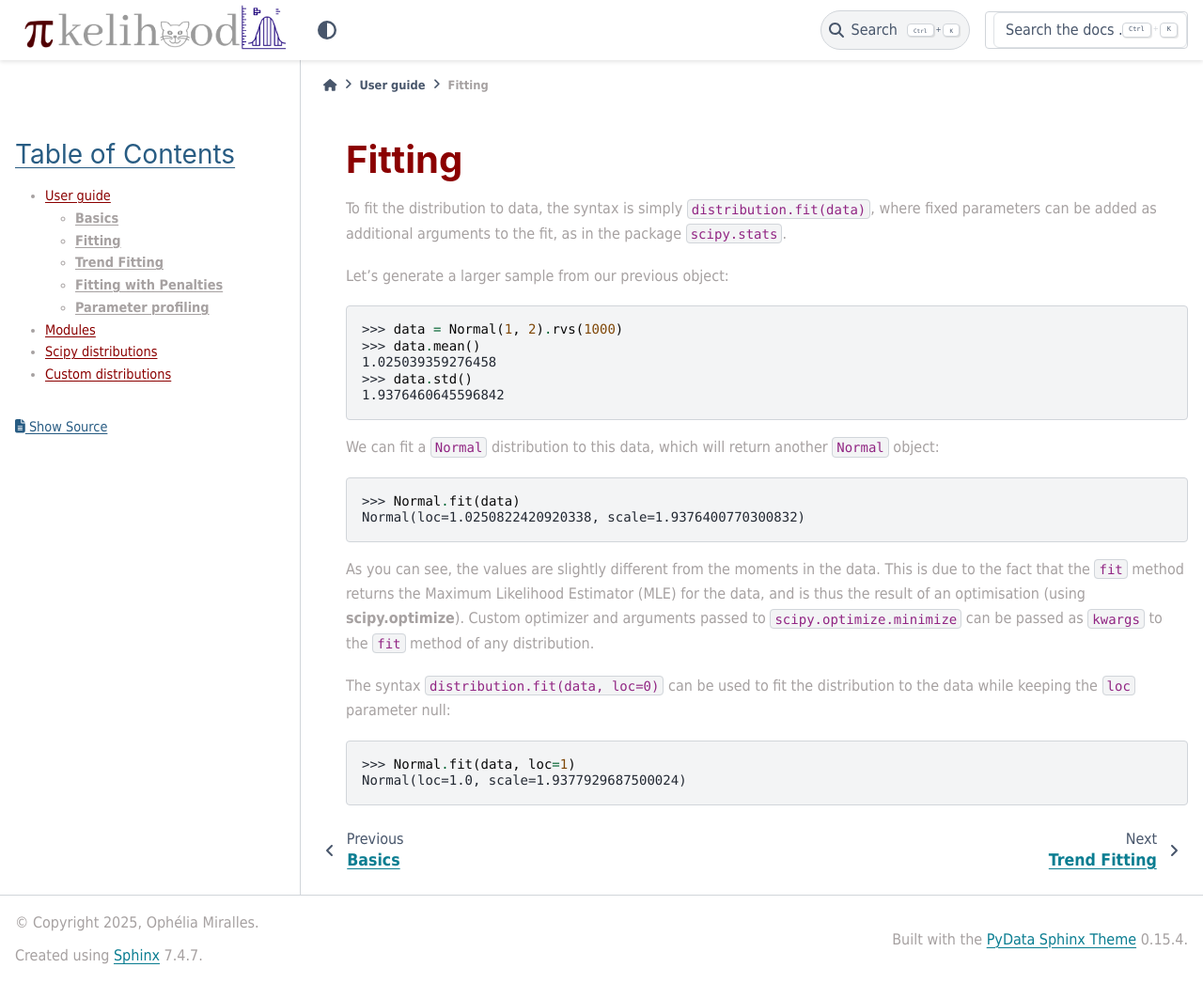
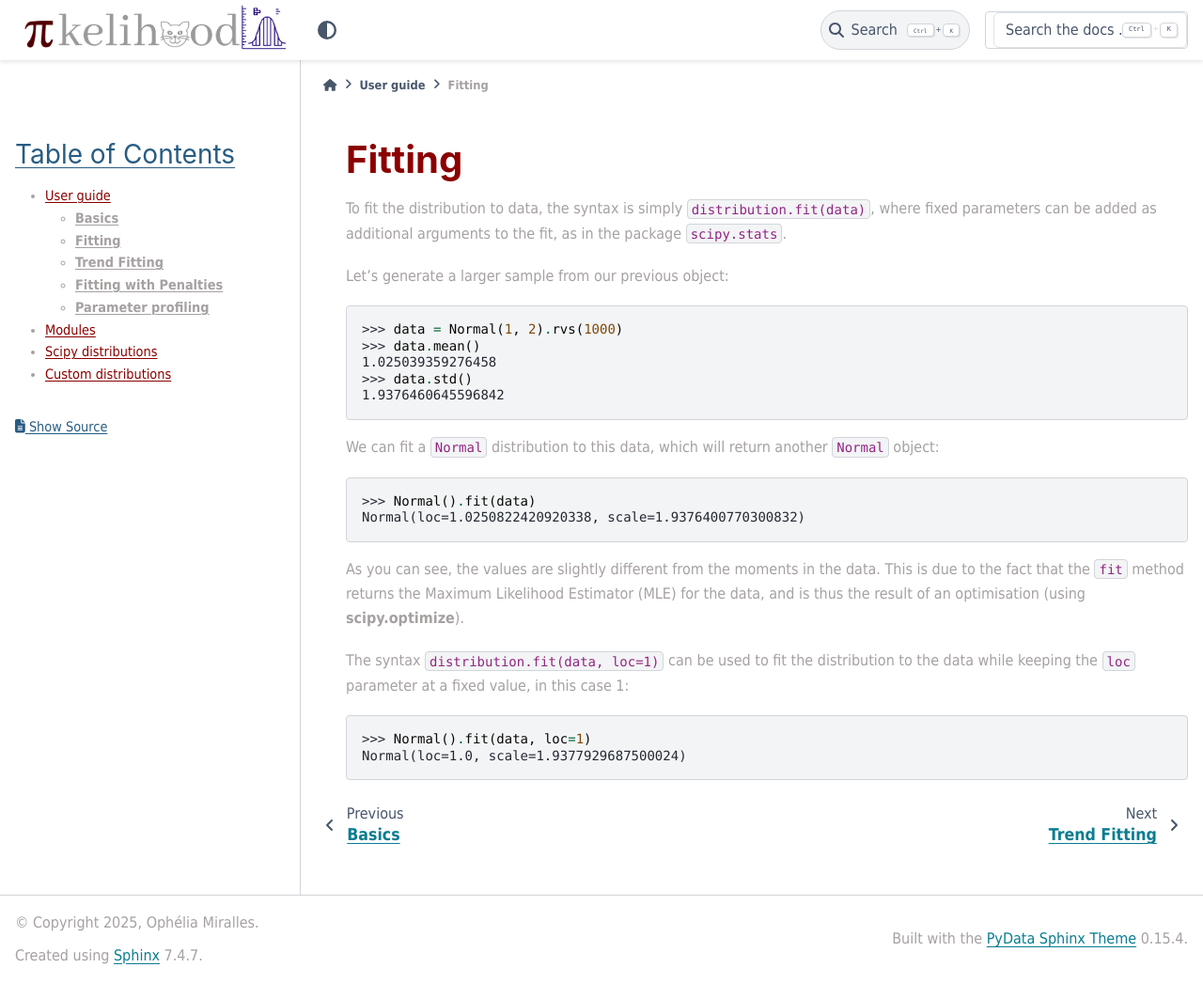
Before and after one commit to OpheliaMiralles/pykelihood, a Sphinx documentation site: the page built from docs/source/user_guide/fitting.rst, in a window 1280 px wide and 1046 px high. Shown: the whole window at 94% size. Built offline with Sphinx 7.4.7 and the PyData theme 0.15.4, drawn with Linux system fonts in a browser that asks for light colours.

Commit message:
Update documentation

```diff
--- a/docs/source/user_guide/fitting.rst
+++ b/docs/source/user_guide/fitting.rst
@@ -14,16 +14,15 @@ Let's generate a larger sample from our previous object:
 
 We can fit a ``Normal`` distribution to this data, which will return another ``Normal`` object:
 
->>> Normal.fit(data)
+>>> Normal().fit(data)
 Normal(loc=1.0250822420920338, scale=1.9376400770300832)
 
 As you can see, the values are slightly different from the moments in the data.
 This is due to the fact that the ``fit`` method returns the Maximum Likelihood Estimator (MLE)
-for the data, and is thus the result of an optimisation (using **scipy.optimize**). Custom optimizer and arguments passed
-to ``scipy.optimize.minimize`` can be passed as ``kwargs`` to the ``fit`` method of any distribution.
+for the data, and is thus the result of an optimisation (using **scipy.optimize**).
 
-The syntax ``distribution.fit(data, loc=0)`` can be used to fit the distribution to the data while keeping the ``loc``
-parameter null:
+The syntax ``distribution.fit(data, loc=1)`` can be used to fit the distribution to the data while keeping the ``loc``
+parameter at a fixed value, in this case 1:
 
->>> Normal.fit(data, loc=1)
+>>> Normal().fit(data, loc=1)
 Normal(loc=1.0, scale=1.9377929687500024)
--- a/docs/source/user_guide/penalty_fitting.rst
+++ b/docs/source/user_guide/penalty_fitting.rst
@@ -13,11 +13,11 @@ apply a Lasso penalty.
 >>> def lassolike_score(distribution, data):
 ...     return -np.sum(distribution.logpdf(data)) + 5 * np.abs(distribution.loc())
 ...
->>> cond_fit = Normal.fit(data, score=lassolike_score)
+>>> cond_fit = Normal().fit(data, score=lassolike_score)
 
 We then compare a fit using the standard negative log-likelihood function to the use of the Lasso-penalized likelihood.
 
->>> std_fit = Normal.fit(data)
+>>> std_fit = Normal().fit(data)
 >>> std_fit.loc.value
 -0.010891307380632494
 >>> cond_fit.loc.value
--- a/docs/source/user_guide/trend_fitting.rst
+++ b/docs/source/user_guide/trend_fitting.rst
@@ -12,13 +12,13 @@ array([-0.99802364, -0.99503679, -0.98900434, -0.98277981, -0.979487  ,
 
 If we try to fit this without a trend, the resulting distribution will miss out on most of the information.
 
->>> Normal.fit(data)
+>>> Normal().fit(data)
 Normal(loc=-3.6462053656578005e-05, scale=0.5789668679237372)
 
 Fitting a ``Normal`` distribution with a trend in the ``loc`` parameter can be done using the following piece of code:
 
 >>> from pykelihood import kernels
->>> Normal.fit(data, loc=kernels.linear(np.arange(365)))
+>>> Normal().fit(data, loc=kernels.linear(np.arange(365)))
 Normal(loc=linear(a=-1.0000458359290572, b=0.005494714384381866), scale=0.0010055323717468906)
 
 The ``kernels`` module is flexible and can be adapted by users to support any kind of trend.
```
